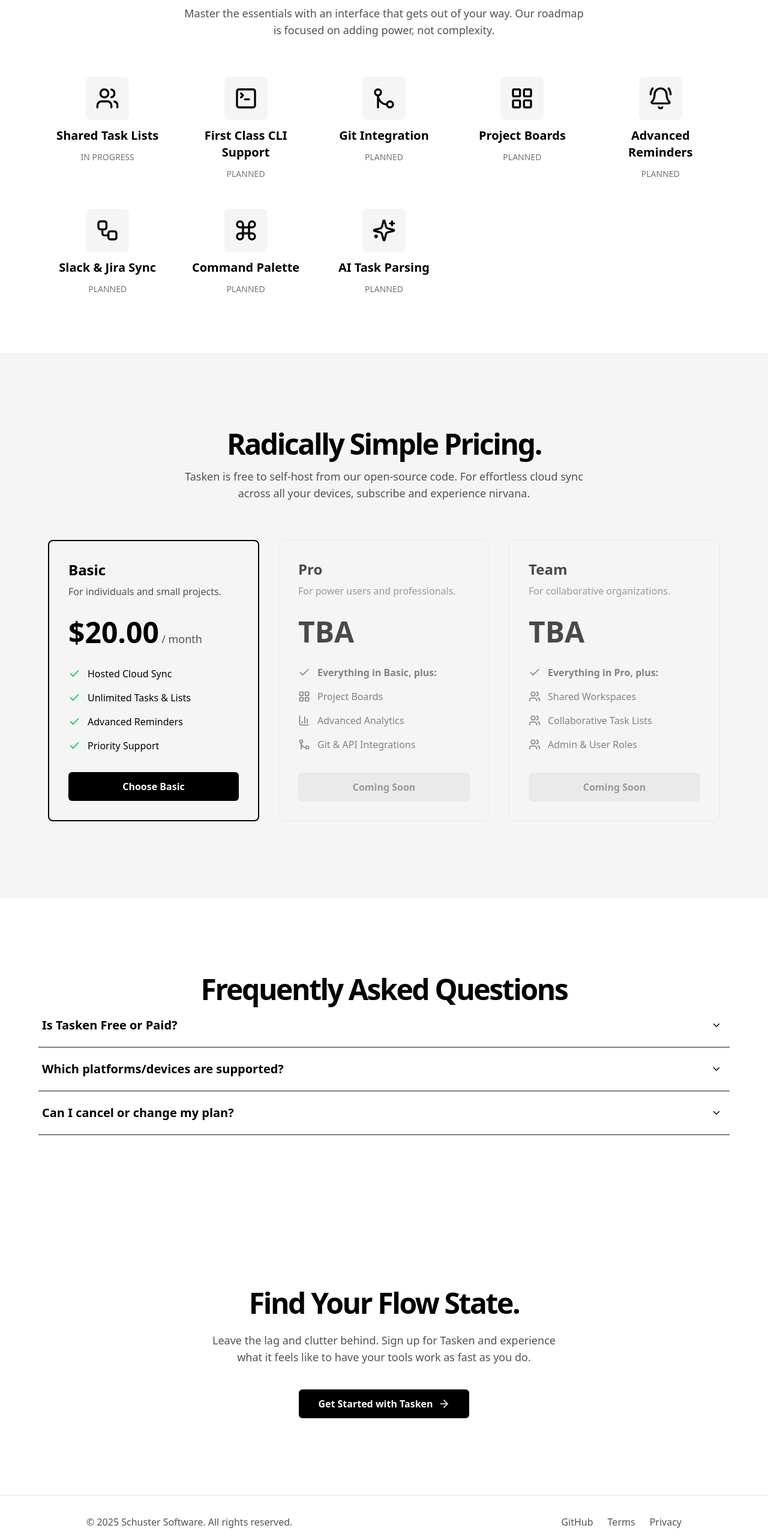
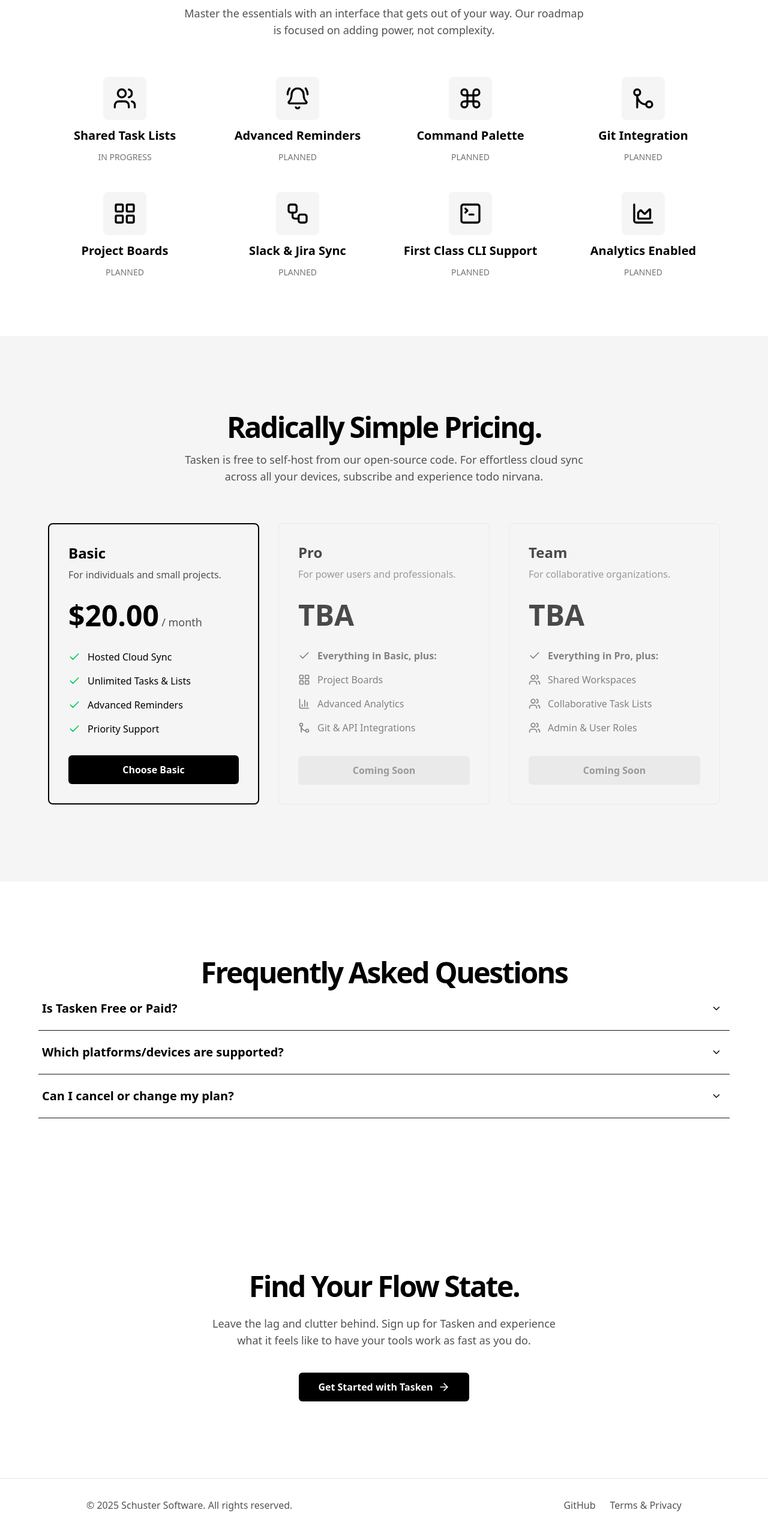
Before and after one commit to nickschuster/tasken, a SvelteKit app: page / in a window 1280 px wide. Shown: the part 1884-4446 px from the top of the page at 60% size. Built offline with nearby package versions, Linux system fonts and the light colour scheme; no server answers.

Commit message:
feat(analytics): posthog indentify and some CTA tweaks (#39)

```diff
--- /dev/null
+++ b/src/lib/services/posthog.service.ts
@@ -0,0 +1,26 @@
+import { browser } from '$app/environment';
+import posthog from 'posthog-js';
+
+class PostHog {
+	private static getPostHog() {
+		if (!browser) {
+			return null;
+		}
+
+		return posthog;
+	}
+
+	static reset() {
+		this.getPostHog()?.reset();
+	}
+
+	static identify(userId: string, properties: Record<string, unknown>) {
+		this.getPostHog()?.identify(userId, properties);
+	}
+
+	static capture(eventName: string, properties: Record<string, unknown>) {
+		this.getPostHog()?.capture(eventName, properties);
+	}
+}
+
+export { PostHog };
--- a/src/lib/ui/Profile.svelte
+++ b/src/lib/ui/Profile.svelte
@@ -3,6 +3,7 @@
 	import DropdownMenuContent from './dropdown/DropdownMenuContent.svelte';
 	import DropdownMenuItem from './dropdown/DropdownMenuItem.svelte';
 	import { wsService } from '$lib/services/ws.service';
+	import { PostHog } from '$lib/services/posthog.service';
 
 	let { userNameFirstLetter, userEmail } = $props();
 
@@ -26,6 +27,8 @@
 
 			if (response.ok) {
 				wsService.setShouldReconnect(false);
+
+				PostHog.reset();
 			}
 
 			if (body.status === 302) {
--- a/src/routes/+page.svelte
+++ b/src/routes/+page.svelte
@@ -13,7 +13,11 @@
 		Check,
 		SquareTerminal,
 		ChartColumn,
-		ChevronDown
+		ChevronDown,
+		LineChart,
+		LineChartIcon,
+		BarChart,
+		ChartArea
 	} from '@lucide/svelte';
 	import DarkDemoFull from '$lib/assets/DarkDemoFull.png';
 	import LightDemoFull from '$lib/assets/LightDemoFull.png';
@@ -157,7 +161,7 @@
 					</p>
 				</div>
 				<div
-					class="mt-16 grid grid-cols-2 gap-x-6 gap-y-12 sm:grid-cols-3 md:gap-x-8 lg:grid-cols-4 xl:grid-cols-5"
+					class="mt-16 grid grid-cols-2 gap-x-6 gap-y-12 sm:grid-cols-3 md:gap-x-8 lg:grid-cols-4 xl:grid-cols-4"
 				>
 					<div class="flex flex-col items-center gap-3 text-center">
 						<div class="rounded-lg bg-neutral-100 p-4 dark:bg-neutral-900">
@@ -170,9 +174,16 @@
 					</div>
 					<div class="flex flex-col items-center gap-3 text-center">
 						<div class="rounded-lg bg-neutral-100 p-4 dark:bg-neutral-900">
-							<SquareTerminal class="h-10 w-10" />
+							<BellRing class="h-10 w-10" />
 						</div>
-						<h3 class="text-xl font-semibold">First Class CLI Support</h3>
+						<h3 class="text-xl font-semibold">Advanced Reminders</h3>
+						<span class="text-sm font-medium text-neutral-500 dark:text-neutral-500">PLANNED</span>
+					</div>
+					<div class="flex flex-col items-center gap-3 text-center">
+						<div class="rounded-lg bg-neutral-100 p-4 dark:bg-neutral-900">
+							<Command class="h-10 w-10" />
+						</div>
+						<h3 class="text-xl font-semibold">Command Palette</h3>
 						<span class="text-sm font-medium text-neutral-500 dark:text-neutral-500">PLANNED</span>
 					</div>
 					<div class="flex flex-col items-center gap-3 text-center">
@@ -191,13 +202,6 @@
 					</div>
 					<div class="flex flex-col items-center gap-3 text-center">
 						<div class="rounded-lg bg-neutral-100 p-4 dark:bg-neutral-900">
-							<BellRing class="h-10 w-10" />
-						</div>
-						<h3 class="text-xl font-semibold">Advanced Reminders</h3>
-						<span class="text-sm font-medium text-neutral-500 dark:text-neutral-500">PLANNED</span>
-					</div>
-					<div class="flex flex-col items-center gap-3 text-center">
-						<div class="rounded-lg bg-neutral-100 p-4 dark:bg-neutral-900">
 							<Workflow class="h-10 w-10" />
 						</div>
 						<h3 class="text-xl font-semibold">Slack & Jira Sync</h3>
@@ -205,16 +209,16 @@
 					</div>
 					<div class="flex flex-col items-center gap-3 text-center">
 						<div class="rounded-lg bg-neutral-100 p-4 dark:bg-neutral-900">
-							<Command class="h-10 w-10" />
+							<SquareTerminal class="h-10 w-10" />
 						</div>
-						<h3 class="text-xl font-semibold">Command Palette</h3>
+						<h3 class="text-xl font-semibold">First Class CLI Support</h3>
 						<span class="text-sm font-medium text-neutral-500 dark:text-neutral-500">PLANNED</span>
 					</div>
 					<div class="flex flex-col items-center gap-3 text-center">
 						<div class="rounded-lg bg-neutral-100 p-4 dark:bg-neutral-900">
-							<Sparkles class="h-10 w-10" />
+							<ChartArea class="h-10 w-10" />
 						</div>
-						<h3 class="text-xl font-semibold">AI Task Parsing</h3>
+						<h3 class="text-xl font-semibold">Analytics Enabled</h3>
 						<span class="text-sm font-medium text-neutral-500 dark:text-neutral-500">PLANNED</span>
 					</div>
 				</div>
@@ -228,7 +232,7 @@
 						</h2>
 						<p class="mx-auto mt-4 max-w-2xl text-lg text-neutral-600 dark:text-neutral-400">
 							Tasken is free to self-host from our open-source code. For effortless cloud sync
-							across all your devices, subscribe and experience nirvana.
+							across all your devices, subscribe and experience todo nirvana.
 						</p>
 					</div>
 					<div class="mt-16 grid grid-cols-1 gap-8 lg:grid-cols-3">
@@ -297,8 +301,10 @@
 						rel="noopener noreferrer"
 						class="hover:text-black dark:hover:text-white">GitHub</a
 					>
-					<a href="/terms" class="hover:text-black dark:hover:text-white">Terms</a>
-					<a href="/privacy" class="hover:text-black dark:hover:text-white">Privacy</a>
+					<a
+						href="https://www.schustersoftware.ca/src/tasken/legal.html"
+						class="hover:text-black dark:hover:text-white">Terms & Privacy</a
+					>
 				</div>
 			</div>
 		</footer>
--- a/src/routes/auth/signup/+page.svelte
+++ b/src/routes/auth/signup/+page.svelte
@@ -114,8 +114,7 @@
 					rel="noopener noreferrer"
 					class="hover:text-black dark:hover:text-white">GitHub</a
 				>
-				<a href="/terms" class="hover:text-black dark:hover:text-white">Terms</a>
-				<a href="/privacy" class="hover:text-black dark:hover:text-white">Privacy</a>
+				<a href="https://www.schustersoftware.ca/src/tasken/legal.html" class="hover:text-black dark:hover:text-white">Terms & Privacy</a>
 			</div>
 		</div>
 	</div>
--- a/src/routes/home/+page.svelte
+++ b/src/routes/home/+page.svelte
@@ -22,6 +22,7 @@
 		setTotalCompletedCount
 	} from '$lib/states/completedCount.state.svelte.js';
 	import Profile from '$lib/ui/Profile.svelte';
+	import { PostHog } from '$lib/services/posthog.service';
 
 	let { data } = $props();
 	let newTaskContent = $state('');
@@ -41,6 +42,8 @@
 
 	wsService.setShouldReconnect(true);
 	wsService.connect();
+
+	PostHog.identify(data.user?.id ?? 'guest', { email: data.user?.email ?? '' });
 
 	setTasks(data.tasks);
 	setTotalCompletedCount(data.completedTasksCount ?? 0);
```
